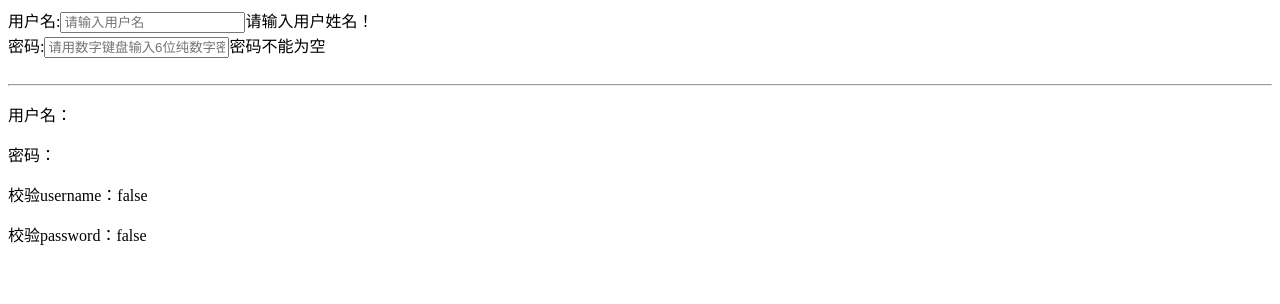
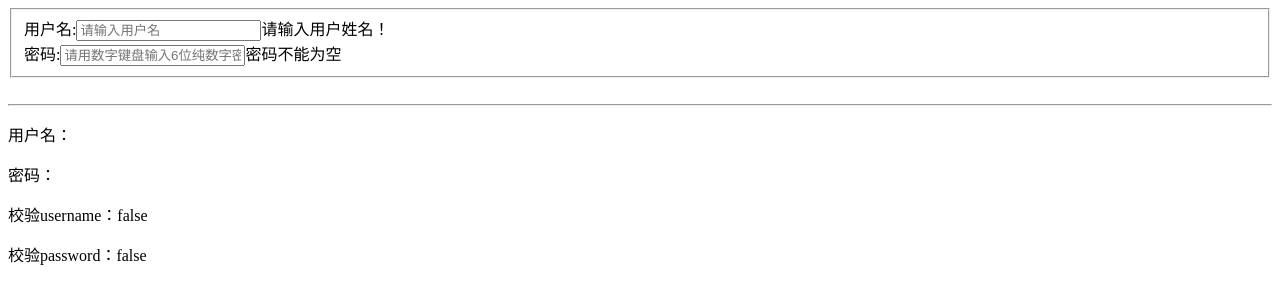
Before and after one commit to guanzhanliang/learnForm, an Angular app: page / in a window 1280 px wide. Shown: the top 304 px of the page. Built offline with nearby package versions, Linux system fonts and the light colour scheme.

Commit message:
创建用户和密码输入框

```diff
--- a/src/app/app.component.html
+++ b/src/app/app.component.html
@@ -1,28 +1,29 @@
 <form #loginForm="ngForm" (ngSubmit)="onSubmit(loginForm.value)">
 
+  <fieldset>
+    <!--用户名输入-->
     <label for="username">用户名:</label>
     <input type="text" name="username" id="username" required placeholder="请输入用户名" [(ngModel)]="user.username"
            #username="ngModel">
     <span *ngIf="username.errors?.required">请输入用户姓名！</span>
     <br>
 
+  <!--密码输入-->
     <label for="password">密码:</label>
-  <input type="password" name="password" id="password" required minlength="6" maxlength="6" placeholder="请用数字键盘输入6位纯数字密码"
+    <input type="password" name="password" id="password" required minlength="6" maxlength="6"
+           placeholder="请用数字键盘输入6位纯数字密码"
            [(ngModel)]="user.password" #password="ngModel" (keydown)="onKeydownOnlyNumber($event)">
     <span *ngIf="password.errors?.required">密码不能为空</span>
     <span *ngIf="password.errors?.minlength">
     还差{{password.errors?.minlength.requiredLength-password.errors?.minlength.actualLength}}位
   </span>
-  <span *ngIf="password.valid">
-    输入正确
-  </span>
+    <span *ngIf="password.valid">输入正确</span>
+  </fieldset>
 
 </form>
 
 <br>
-
 <hr>
-
 <p>用户名：{{user.username}}</p>
 <p>密码：{{user.password}}</p>
 <p>校验username：{{username.valid}}</p>
```
Lines whose indentation alone changed are shown as unchanged.
